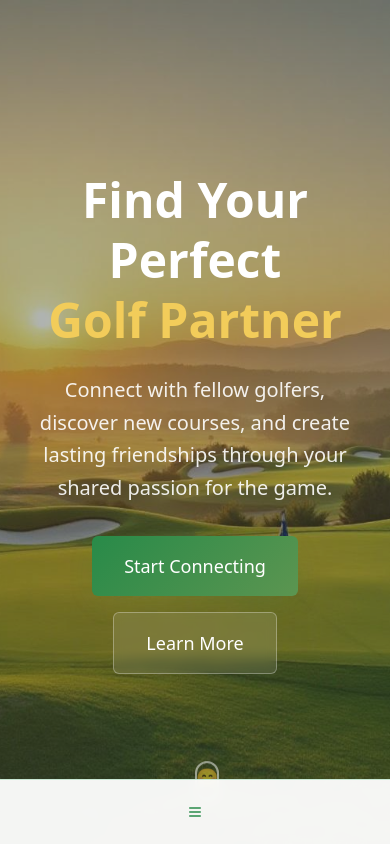
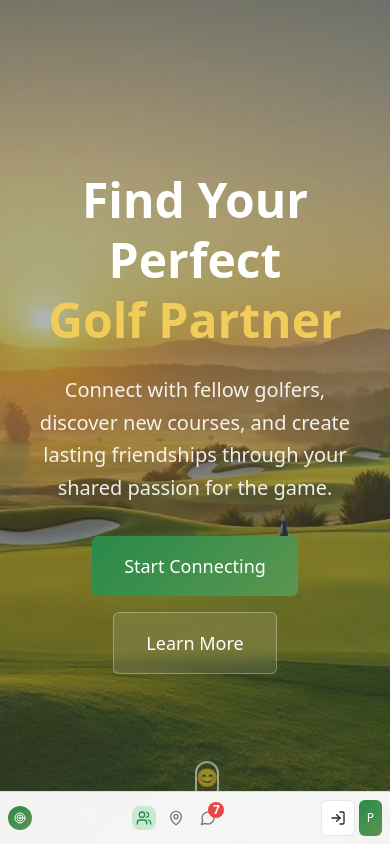
Before and after one commit to RilleB98/teemates, a React (Vite) app: page / in a window 390 px wide. Shown: the top 844 px of the page. Built offline with nearby package versions, Linux system fonts and the light colour scheme.

Commit message:
Adjust navigation bar behavior
The navigation bar will remain visible at the bottom of the screen and will scale down based on screen size, but will not be converted into a hamburger menu.

```diff
--- a/src/components/Navigation.tsx
+++ b/src/components/Navigation.tsx
@@ -82,72 +82,74 @@ export const Navigation = ({ onMessagesClick }: NavigationProps) => {
 
   return (
     <nav className="fixed bottom-0 left-0 right-0 z-50 bg-white/95 backdrop-blur-sm border-t border-golf-green-light">
-      <div className="flex justify-center py-2 sm:py-3 md:py-4">
-        <Sheet open={isMobileMenuOpen} onOpenChange={setIsMobileMenuOpen}>
-          <SheetTrigger asChild>
-            <Button
-              variant="ghost"
-              size="sm"
-              className="w-12 h-12 sm:w-14 sm:h-14 md:w-16 md:h-16 p-0 rounded-full hover:bg-golf-green-light/50"
-            >
-              <Menu className="w-6 h-6 sm:w-7 sm:h-7 md:w-8 md:h-8 text-golf-green" />
-            </Button>
-          </SheetTrigger>
-          <SheetContent side="right" className="w-80">
-            <div className="flex flex-col space-y-6 mt-8">
-              <div className="flex items-center space-x-3 pb-4 border-b border-golf-green-light">
-                <div className="w-12 h-12 bg-gradient-golf rounded-full flex items-center justify-center">
-                  <Target className="w-7 h-7 text-white" />
+      <div className="max-w-7xl mx-auto px-2 sm:px-4 lg:px-6 py-2 sm:py-3 lg:py-4">
+        <div className="flex items-center justify-between">
+          {/* Logo - scales with screen size */}
+          <div className="flex items-center space-x-1 sm:space-x-2">
+            <div className="w-6 h-6 sm:w-8 sm:h-8 lg:w-10 lg:h-10 bg-gradient-golf rounded-full flex items-center justify-center">
+              <Target className="w-3 h-3 sm:w-4 sm:h-4 lg:w-6 lg:h-6 text-white" />
             </div>
-                <div>
-                  <h2 className="text-lg font-bold text-golf-premium">GolfConnect</h2>
-                  <p className="text-sm text-muted-foreground">Find Your Match</p>
+            <div className="hidden sm:block">
+              <h1 className="text-sm sm:text-lg lg:text-xl font-bold text-golf-premium">GolfConnect</h1>
+              <p className="text-xs text-muted-foreground hidden lg:block">Find Your Match</p>
             </div>
           </div>
 
-              <div className="space-y-2">
-                <MobileNavLink icon={Users} label="Players" active />
-                <MobileNavLink icon={MapPin} label="Courses" />
-                <MobileNavLink
-                  icon={MessageCircle}
-                  label="Messages"
-                  badge={formatBadgeCount(messageCount)}
-                  onClick={() => {
-                    onMessagesClick?.();
-                    setIsMobileMenuOpen(false);
-                  }}
-                />
+          {/* Navigation - always visible, scales with screen size */}
+          <div className="flex items-center space-x-2 sm:space-x-4 lg:space-x-8">
+            <button className={`relative flex flex-col sm:flex-row items-center space-y-0 sm:space-y-0 sm:space-x-2 px-1 sm:px-2 lg:px-3 py-1 sm:py-2 rounded-lg transition-smooth text-golf-green bg-golf-green-light`}>
+              <Users className="w-4 h-4 sm:w-5 sm:h-5" />
+              <span className="text-xs sm:text-sm font-medium hidden sm:block">Players</span>
+            </button>
+
+            <button className={`relative flex flex-col sm:flex-row items-center space-y-0 sm:space-y-0 sm:space-x-2 px-1 sm:px-2 lg:px-3 py-1 sm:py-2 rounded-lg transition-smooth text-muted-foreground hover:text-golf-green hover:bg-golf-green-light/50`}>
+              <MapPin className="w-4 h-4 sm:w-5 sm:h-5" />
+              <span className="text-xs sm:text-sm font-medium hidden sm:block">Courses</span>
+            </button>
+
+            <button
+              onClick={onMessagesClick}
+              className={`relative flex flex-col sm:flex-row items-center space-y-0 sm:space-y-0 sm:space-x-2 px-1 sm:px-2 lg:px-3 py-1 sm:py-2 rounded-lg transition-smooth text-muted-foreground hover:text-golf-green hover:bg-golf-green-light/50`}
+            >
+              <MessageCircle className="w-4 h-4 sm:w-5 sm:h-5" />
+              <span className="text-xs sm:text-sm font-medium hidden sm:block">Messages</span>
+              {formatBadgeCount(messageCount) && (
+                <Badge variant="destructive" className="absolute -top-1 -right-1 w-4 h-4 sm:w-5 sm:h-5 text-xs p-0 flex items-center justify-center">
+                  {formatBadgeCount(messageCount)}
+                </Badge>
+              )}
+            </button>
           </div>
 
-              <div className="pt-4 border-t border-golf-green-light space-y-3">
+          {/* User Actions - scales with screen size */}
+          <div className="flex items-center space-x-1 sm:space-x-2 lg:space-x-4">
             {user ? (
               <>
-                    <Button variant="outline" className="w-full justify-start" asChild>
-                      <Link to="/profile" onClick={() => setIsMobileMenuOpen(false)}>
-                        <User className="w-4 h-4 mr-3" />
-                        Profil
+                <Button variant="outline" size="sm" className="text-xs sm:text-sm px-2 sm:px-3" asChild>
+                  <Link to="/profile">
+                    <User className="w-3 h-3 sm:w-4 sm:h-4 sm:mr-2" />
+                    <span className="hidden sm:inline">Profil</span>
                   </Link>
                 </Button>
-                    <Button variant="outline" className="w-full justify-start" onClick={handleLogout}>
-                      <LogOut className="w-4 h-4 mr-3" />
-                      Logga ut
+                <Button variant="outline" size="sm" className="text-xs sm:text-sm px-2 sm:px-3" onClick={handleLogout}>
+                  <LogOut className="w-3 h-3 sm:w-4 sm:h-4 sm:mr-2" />
+                  <span className="hidden lg:inline">Logga ut</span>
                 </Button>
               </>
             ) : (
-                  <Button variant="outline" className="w-full justify-start" asChild>
-                    <Link to="/auth" onClick={() => setIsMobileMenuOpen(false)}>
-                      <LogIn className="w-4 h-4 mr-3" />
-                      Logga in
+              <Button variant="outline" size="sm" className="text-xs sm:text-sm px-2 sm:px-3" asChild>
+                <Link to="/auth">
+                  <LogIn className="w-3 h-3 sm:w-4 sm:h-4 sm:mr-2" />
+                  <span className="hidden sm:inline">Logga in</span>
                 </Link>
               </Button>
             )}
-                <Button variant="premium" className="w-full">
-                  Premium
+            <Button variant="premium" size="sm" className="text-xs sm:text-sm px-2 sm:px-3">
+              <span className="hidden sm:inline">Premium</span>
+              <span className="sm:hidden">P</span>
             </Button>
           </div>
         </div>
-          </SheetContent>
-        </Sheet>
       </div>
     </nav>
   );
```
Lines whose indentation alone changed are shown as unchanged.
